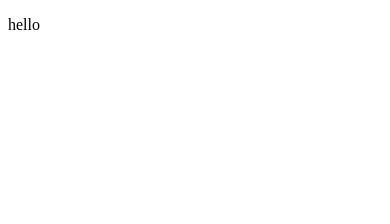
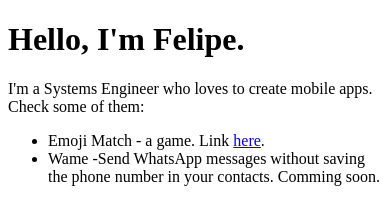
Before and after one commit to ferazog/ferazog.github.io, a plain HTML site: page index.html in a window 390 px wide. Drawn offline with Linux system fonts and the light colour scheme.

Commit message:
Add list of mobile apps

```diff
--- a/index.html
+++ b/index.html
@@ -8,7 +8,18 @@
 </head>
 
 <body>
-<p>hello</p>
+    <h1>Hello, I'm Felipe.</h1>
+    <p>I'm a Systems Engineer who loves to create mobile apps. Check some of them:</p>
+    <ul>
+        <li>
+            Emoji Match - a game. Link <a
+                href="https://play.google.com/store/apps/details?id=com.guerrero.emojimatch">here</a>.
+        </li>
+        <li>
+            Wame -Send WhatsApp messages without saving the phone number in your contacts. Comming soon.
+        </li>
+
+    </ul>
 </body>
 
 </html>
```
